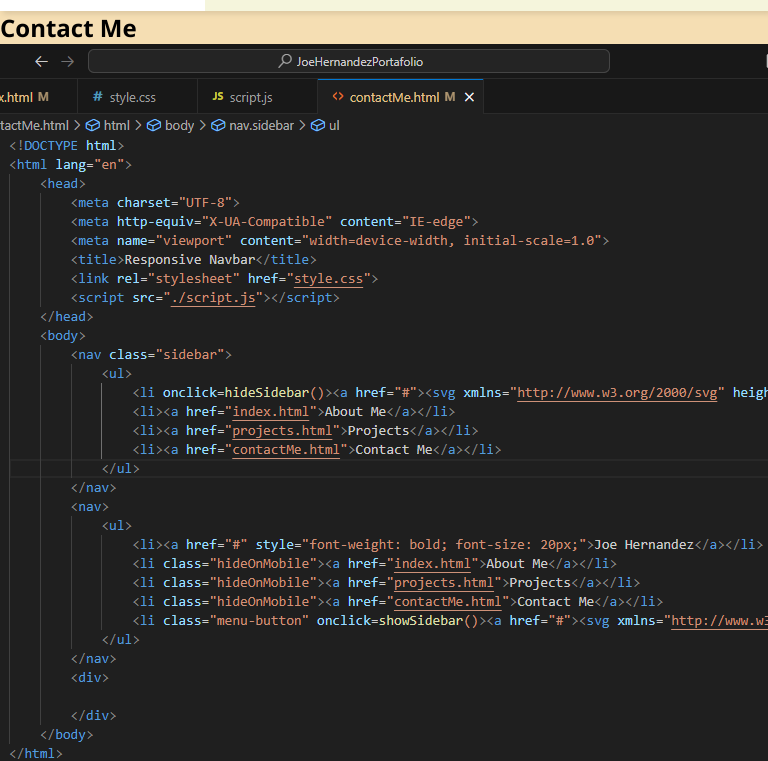
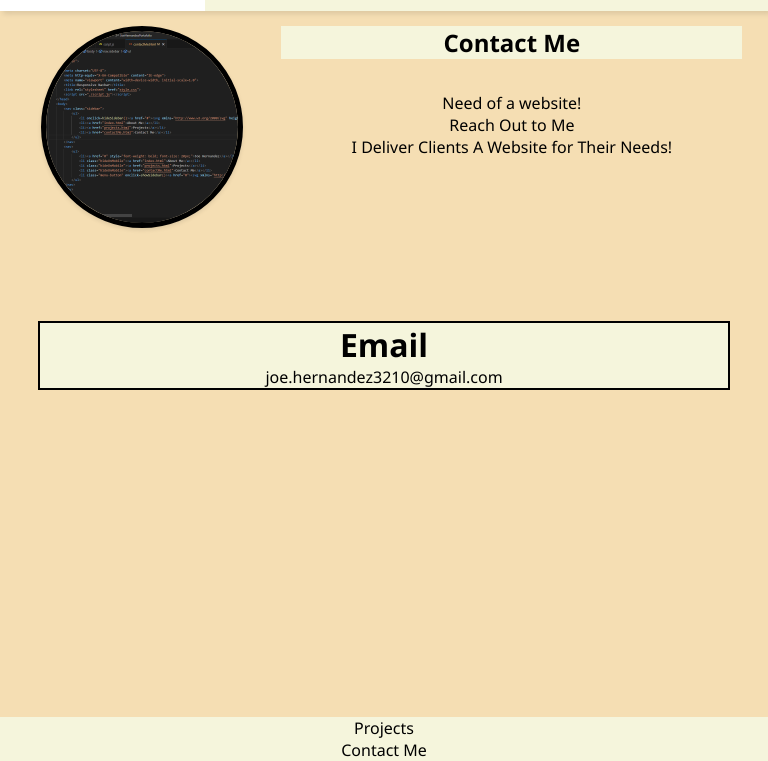
Before and after one commit to JoeHernandez6/JoeHernandezPortafolio, a plain HTML site: page contactMe.html in a window 768 px wide. Shown: the part 39-800 px from the top of the page. Drawn offline with Linux system fonts and the light colour scheme.

Commit message:
Made website compatible with phone and tablet

```diff
--- a/contactMe.css
+++ b/contactMe.css
@@ -1,7 +1,48 @@
 
+@media screen and (min-width: 399px) and (max-width: 800px) {
+    .contactMe{
+        text-align: center;
+        display: flex;
+        justify-content: center;
+        flex-wrap: wrap;
+    }
+    .contactMe img{
+        margin-top:2%;
+        display: block;
+        visibility:visible;
+        margin-left: 2%;
+        margin-bottom: 2%;
+        width: 25%;
+        height: auto;
+        box-shadow: 0 2px 4px rgba(0, 0, 0, 0.1);
+        border-radius: 50%;
+        border-color: rgb(0, 0, 0);
+        border-style:solid;
+        border-width:5px;
+    }
+    .contactMe div{
+        display: block;
+        width:100%;
+    }
+    .contactMeText{
+        margin-top:2%;
+        margin-left: 5%;
+        text-align: center;
+        max-width:60%;
+    }
+    .contactMeText p{
+        margin-top: 7%;
+    }
+    .box{
+        margin-top: 10%;
+    }
+}
 @media(max-width: 400px){
     .contactMe{
         text-align: center;
+        display: flex;
+        justify-content: center;
+        flex-wrap: wrap;
     }
     .contactMe img{
         display: block;
@@ -17,11 +58,13 @@
         border-style:solid;
         border-width:5px;
     }
-
+    .contactMe div{
+        display: block;
+        width:100%;
+    }
     .contactMe h1{
-        margin-top:5%;
-        background-color: beige;
-    }
-    .footer{
-        margin-top: 20%;
+        margin-top: 2%;
+        margin-bottom: 2%;
+        display:block;
+        width:100%;
     }}
--- a/contactMe.html
+++ b/contactMe.html
@@ -28,19 +28,21 @@
             </ul>
         </nav>
         <div class="contactMe">
-            <div><h1 style="font-size: 24px">Contact Me</p1></div>
             <img id="codePhoto" src="sprites\codePhoto.png"alt="coding Image">
-            <p>Need of a website!<br>Reach Out to Me<br> I Deliver Clients A Website for Their Needs!</p>
+            <div class="contactMeText">
+                <h1 style="font-size: 24px;background-color: beige;">Contact Me</h1>
+                <p>Need of a website!<br>Reach Out to Me<br> I Deliver Clients A Website for Their Needs!</p>
+            </div>
             <div class="box"><h1>Email</h1><p>joe.hernandez3210@gmail.com</p></div>
         </div>
         <div class="empty-space">
 
         </div>
+    </div>
         <footer class="footer">
             <ul >
                 <li><a href="projects.html" >Projects</a></li>
                 <li><a href="contactMe.html" >Contact Me</a></li>
             </ul>
-        </footer>
     </body>
 </html>
--- a/style.css
+++ b/style.css
@@ -10,6 +10,10 @@ body{
     background-repeat: no-repeat;
     background-position: center;
     font-family:'Segoe UI', Tahoma, Geneva, Verdana, sans-serif;
+    display: flex;
+    flex-direction: column;
+    margin: 0;
+    height:100vh;
 }
 nav{
     background-color: beige;
@@ -66,16 +70,30 @@ nav li:first-child{
     display:none;
     visibility:hidden;
 }
+.box {
+    border: 2px solid #000; /* Black border */
+    margin-top: 10px;
+    margin-bottom: 10px;
+    margin-left:5%;
+    margin-right: 5%;
+    width:90%;
+    height:auto;
+    display: inline-block; /* Display boxes in a line */
+    text-align: center;
+    background-color: beige;
+  }
 .footer{
     background-color: beige;
     text-align: center;
-    border-bottom: none;
-    margin-top: 10%;
+    margin-top: auto;
+
 }
 .footer a{
     color: inherit;
     text-decoration: none;
+
 }
+
 @media screen and (min-width: 399px) and (max-width: 800px) {
     .hideOnMobile{
         display:none;
@@ -91,6 +109,7 @@ nav li:first-child{
     .homeIntro img{
         display: block;
         visibility: visible;
+        margin-left: 2%;
         width:25%;
         height:auto;
         border-radius: 50%;
@@ -113,7 +132,7 @@ nav li:first-child{
     }
     .homeIntro{
         text-align: center;
-        transform: translateY(10%);
+        margin-top: 2%;
     }
     .homeIntro img{
         display: block;
@@ -135,14 +154,5 @@ nav li:first-child{
         flex-wrap: wrap;
         margin-top: 10%; /* Adjust as needed */
       }
-    .box {
-        border: 2px solid #000; /* Black border */
-        padding: 10px;
-        margin: 10px;
-        width:90%;
-        display: inline-block; /* Display boxes in a line */
-        text-align: center;
-        background-color: beige;
-      }
 }
 /* End of navigation css */
```
